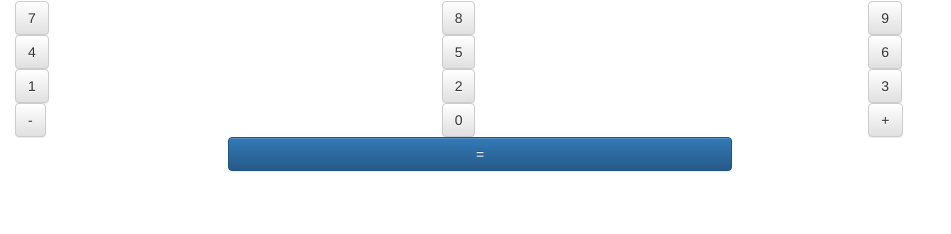
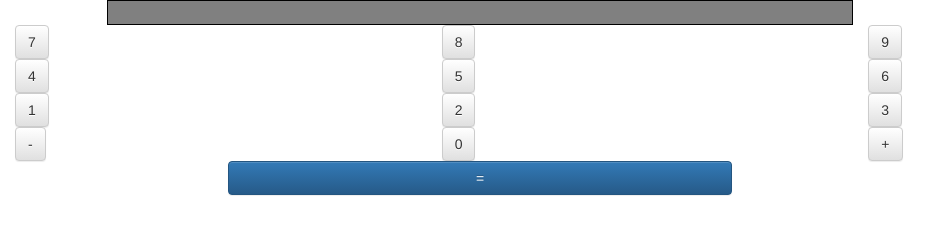
Before and after one commit to MartosMartinJose/ActividadGit, a website: page index.html in a window 1280 px wide. Shown: the whole page, without its empty margins (0-951 px from the left). Drawn offline with nearby package versions, Linux system fonts and the light colour scheme.

Commit message:
Actualizado index.html añadiendo panel superior para mostrar datos

```diff
--- a/index.html
+++ b/index.html
@@ -6,11 +6,19 @@
     <meta name="viewport" content="width=device-width, initial-scale=1">
     <link rel="stylesheet" type="text/css" href="bower_components/bootstrap/dist/css/bootstrap.min.css" />
     <link rel="stylesheet" type="text/css" href="bower_components/bootstrap/dist/css/bootstrap-theme.min.css" />
+    <style>
+		.vista{
+			height:25px;
+			border:1px solid black;
+			background-color:grey;
+			color:white;
+		}
+    </style>
 </head>
 <body>
     <div class="container-fluid">
 		<div class="row">
-			<div class="col-xs-12 vista" id="vista"></div>
+			<div class="col-xs-7 col-xs-offset-1 vista" id="vista"></div>
         </div>
         <div class="row">
 			<div class="col-xs-4">
```
